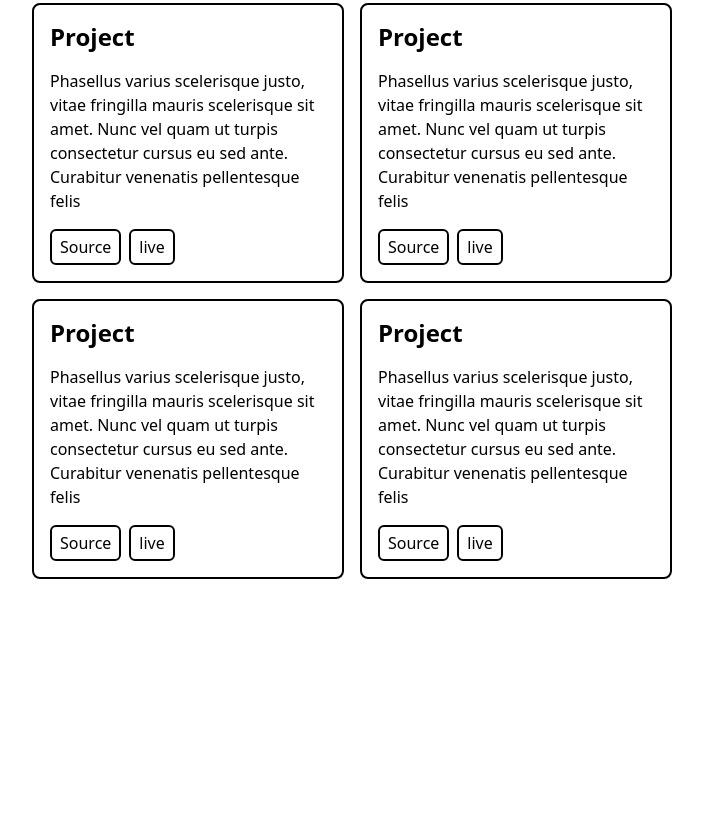
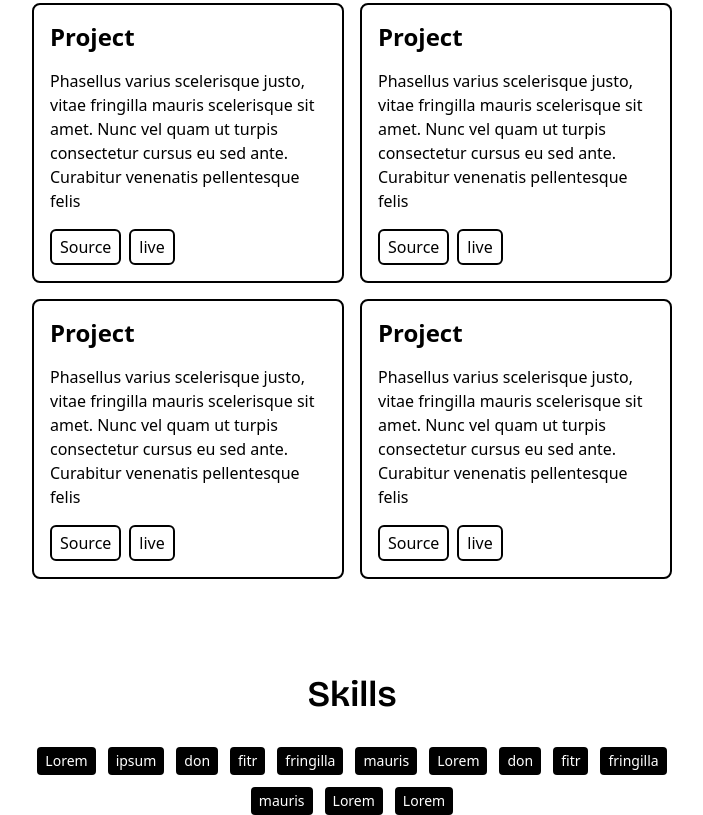
Before and after one commit to deep-vinci/WIP, a website: page src/index.html in a window 1280 px wide. Shown: the part 561-1376 px from the top of the page, without its empty margins (288-991 px from the left). Before the commit the page ends 1140 px from the top, so only its background shows below. Drawn offline with nearby package versions, Linux system fonts and the light colour scheme.

Commit message:
feat: add skills section

```diff
--- a/src/index.html
+++ b/src/index.html
@@ -97,6 +97,27 @@
             </div>
         </div>
 
+        <!-- Skills -->
+        <div class="w-[50%] mt-[6rem]">
+            <h2 class="text-4xl font-semibold font-bricolage text-center">
+                Skills
+            </h2>
+            <div class="flex justify-center flex-wrap mt-[2rem] gap-3 text-sm">
+                <div class="bg-black text-white px-2 py-1 rounded-sm">Lorem</div>
+                <div class="bg-black text-white px-2 py-1 rounded-sm">ipsum</div>
+                <div class="bg-black text-white px-2 py-1 rounded-sm">don</div>
+                <div class="bg-black text-white px-2 py-1 rounded-sm">fitr</div>
+                <div class="bg-black text-white px-2 py-1 rounded-sm">fringilla</div>
+                <div class="bg-black text-white px-2 py-1 rounded-sm">mauris</div>
+                <div class="bg-black text-white px-2 py-1 rounded-sm">Lorem</div>
+                <div class="bg-black text-white px-2 py-1 rounded-sm">don</div>
+                <div class="bg-black text-white px-2 py-1 rounded-sm">fitr</div>
+                <div class="bg-black text-white px-2 py-1 rounded-sm">fringilla</div>
+                <div class="bg-black text-white px-2 py-1 rounded-sm">mauris</div>
+                <div class="bg-black text-white px-2 py-1 rounded-sm">Lorem</div>
+                <div class="bg-black text-white px-2 py-1 rounded-sm">Lorem</div>
+            </div>
+        </div>
     </div>
 </body>
 
```
Also changed, not shown: src/output.css.
